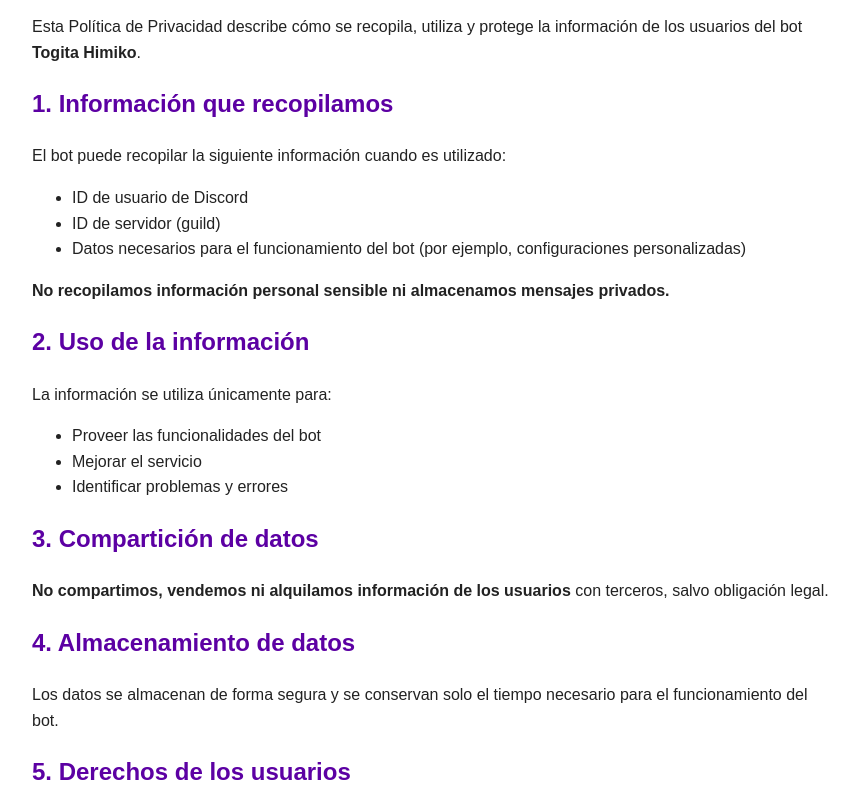
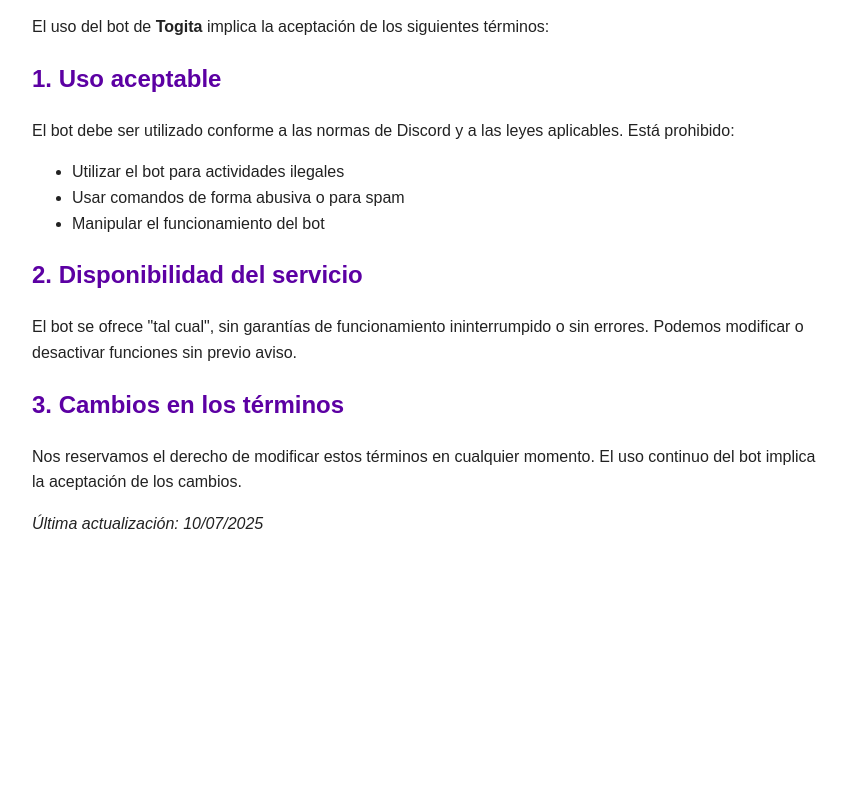
Before and after one commit to Joshet18/Togita-Legal, a plain HTML site: page terms/index.html in a window 1280 px wide. Shown: the part 150-943 px from the top of the page, without its empty margins (208-1067 px from the left). After the commit the page ends 800 px from the top, so only its background shows below. Drawn offline with Linux system fonts and the light colour scheme.

Commit message:
Update index.html

```diff
--- a/terms/index.html
+++ b/terms/index.html
@@ -22,38 +22,23 @@
     }
   </style>
 </head>
-<body>
-  <h1>Política de Privacidad</h1>
-  <p>Esta Política de Privacidad describe cómo se recopila, utiliza y protege la información de los usuarios del bot <strong>Togita Himiko</strong>.</p>
+  <body>
+  <h1>Términos de Servicio</h1>
+  <p>El uso del bot de <strong>Togita</strong> implica la aceptación de los siguientes términos:</p>
 
-  <h2>1. Información que recopilamos</h2>
-  <p>El bot puede recopilar la siguiente información cuando es utilizado:</p>
+  <h2>1. Uso aceptable</h2>
+  <p>El bot debe ser utilizado conforme a las normas de Discord y a las leyes aplicables. Está prohibido:</p>
   <ul>
-    <li>ID de usuario de Discord</li>
-    <li>ID de servidor (guild)</li>
-    <li>Datos necesarios para el funcionamiento del bot (por ejemplo, configuraciones personalizadas)</li>
-  </ul>
-  <p><strong>No recopilamos información personal sensible ni almacenamos mensajes privados.</strong></p>
-
-  <h2>2. Uso de la información</h2>
-  <p>La información se utiliza únicamente para:</p>
-  <ul>
-    <li>Proveer las funcionalidades del bot</li>
-    <li>Mejorar el servicio</li>
-    <li>Identificar problemas y errores</li>
+    <li>Utilizar el bot para actividades ilegales</li>
+    <li>Usar comandos de forma abusiva o para spam</li>
+    <li>Manipular el funcionamiento del bot</li>
   </ul>
 
-  <h2>3. Compartición de datos</h2>
-  <p><strong>No compartimos, vendemos ni alquilamos información de los usuarios</strong> con terceros, salvo obligación legal.</p>
+  <h2>2. Disponibilidad del servicio</h2>
+  <p>El bot se ofrece "tal cual", sin garantías de funcionamiento ininterrumpido o sin errores. Podemos modificar o desactivar funciones sin previo aviso.</p>
 
-  <h2>4. Almacenamiento de datos</h2>
-  <p>Los datos se almacenan de forma segura y se conservan solo el tiempo necesario para el funcionamiento del bot.</p>
-
-  <h2>5. Derechos de los usuarios</h2>
-  <p>Si deseas que eliminemos tus datos, puedes contactarnos en: <strong>togita.himiko18@gmail.com</strong></p>
-
-  <h2>6. Cambios a esta política</h2>
-  <p>Nos reservamos el derecho de actualizar esta política. Los cambios serán notificados a través del servidor de soporte o el bot.</p>
+  <h2>3. Cambios en los términos</h2>
+  <p>Nos reservamos el derecho de modificar estos términos en cualquier momento. El uso continuo del bot implica la aceptación de los cambios.</p>
 
   <p><em>Última actualización: 10/07/2025</em></p>
 </body>
```
